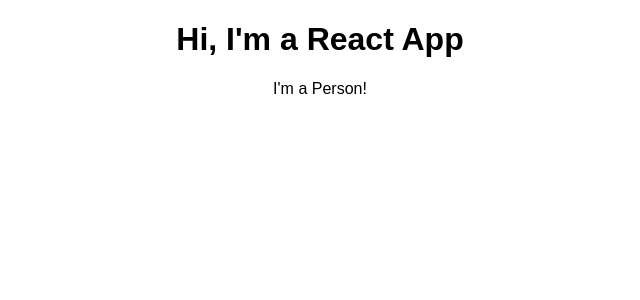
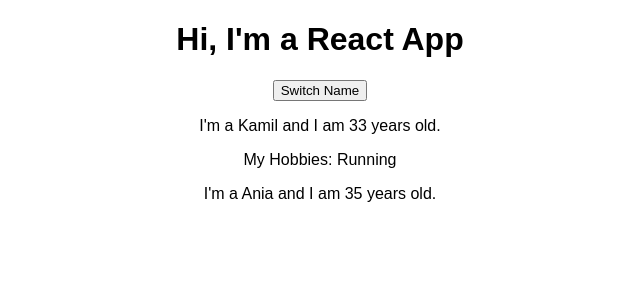
Before and after one commit to kato86/react-complete-guide, a React (Create React App) app: page / in a window 1280 px wide. Shown: the top 300 px of the page, without its empty margins (320-960 px from the left). Built offline with nearby package versions, Linux system fonts and the light colour scheme.

Commit message:
Add state

```diff
--- a/src/App.js
+++ b/src/App.js
@@ -3,11 +3,20 @@
 import Person from './Person/Person';
 
 class App extends Component {
+  state = {
+    persons: [
+      { name: 'Kamil', age: 33 },
+      { name: 'Ania', age: 35 },
+    ]
+  }
+
   render() {
     return (
       <div className="App">
         <h1>Hi, I'm a React App</h1>
-        <Person />
+        <button>Switch Name</button>
+        <Person name={this.state.persons[0].name} age={this.state.persons[0].age}>My Hobbies: Running</Person>
+        <Person name={this.state.persons[1].name} age={this.state.persons[1].age} />
       </div>
     );
     // return React.createElement('div', {className: 'App'}, React.createElement('h1', null, 'Hi i\'m a React App!!!'));
--- a/src/Person/Person.js
+++ b/src/Person/Person.js
@@ -1,7 +1,12 @@
 import React from 'react';
 
-const person = () => {
-    return <p>I'm a Person!</p>
+const person = ( props ) => {
+    return (
+    <div>
+        <p>I'm a {props.name} and I am {props.age} years old.</p>
+        <p>{props.children}</p>
+    </div>
+    )
 }
 
 export default person;
```
